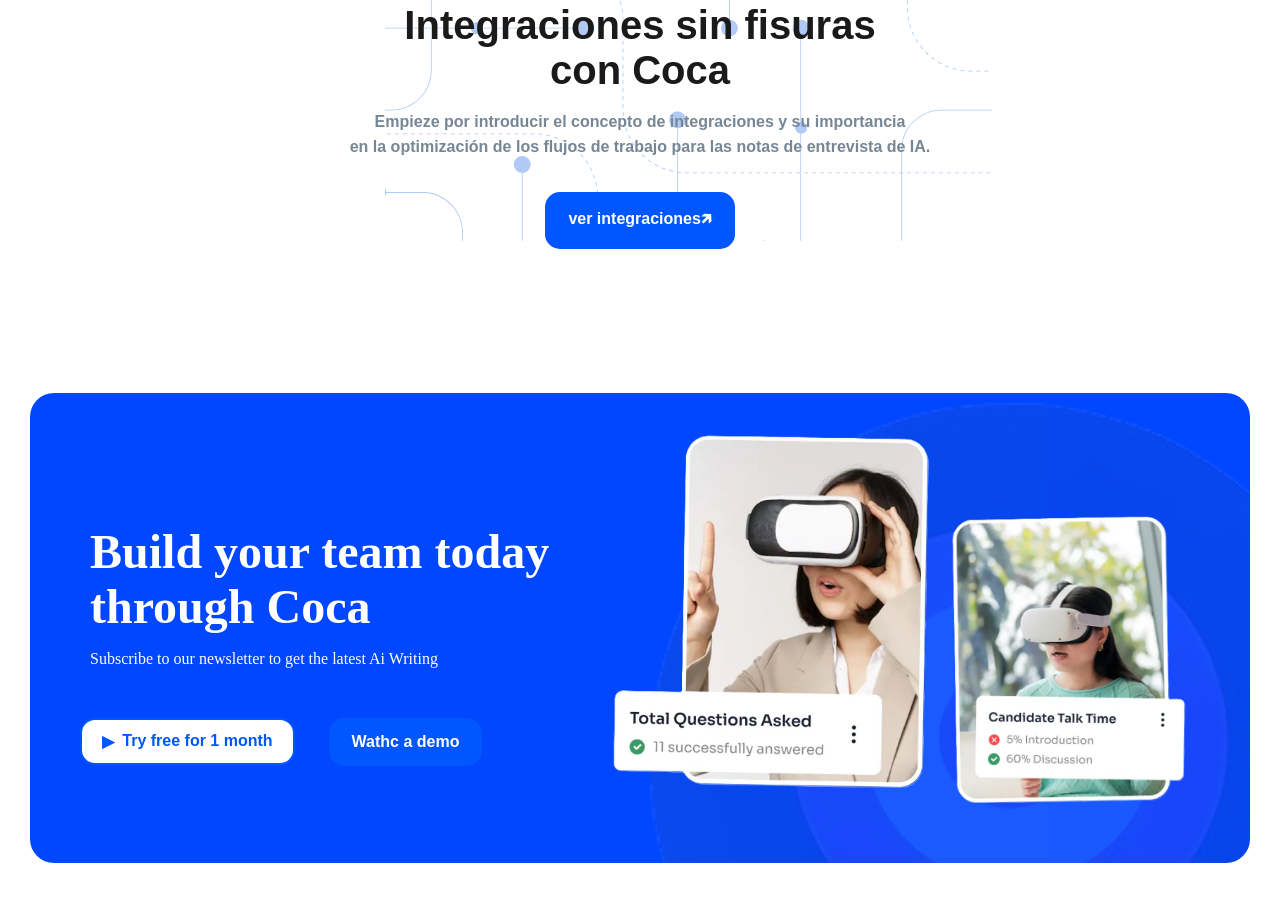
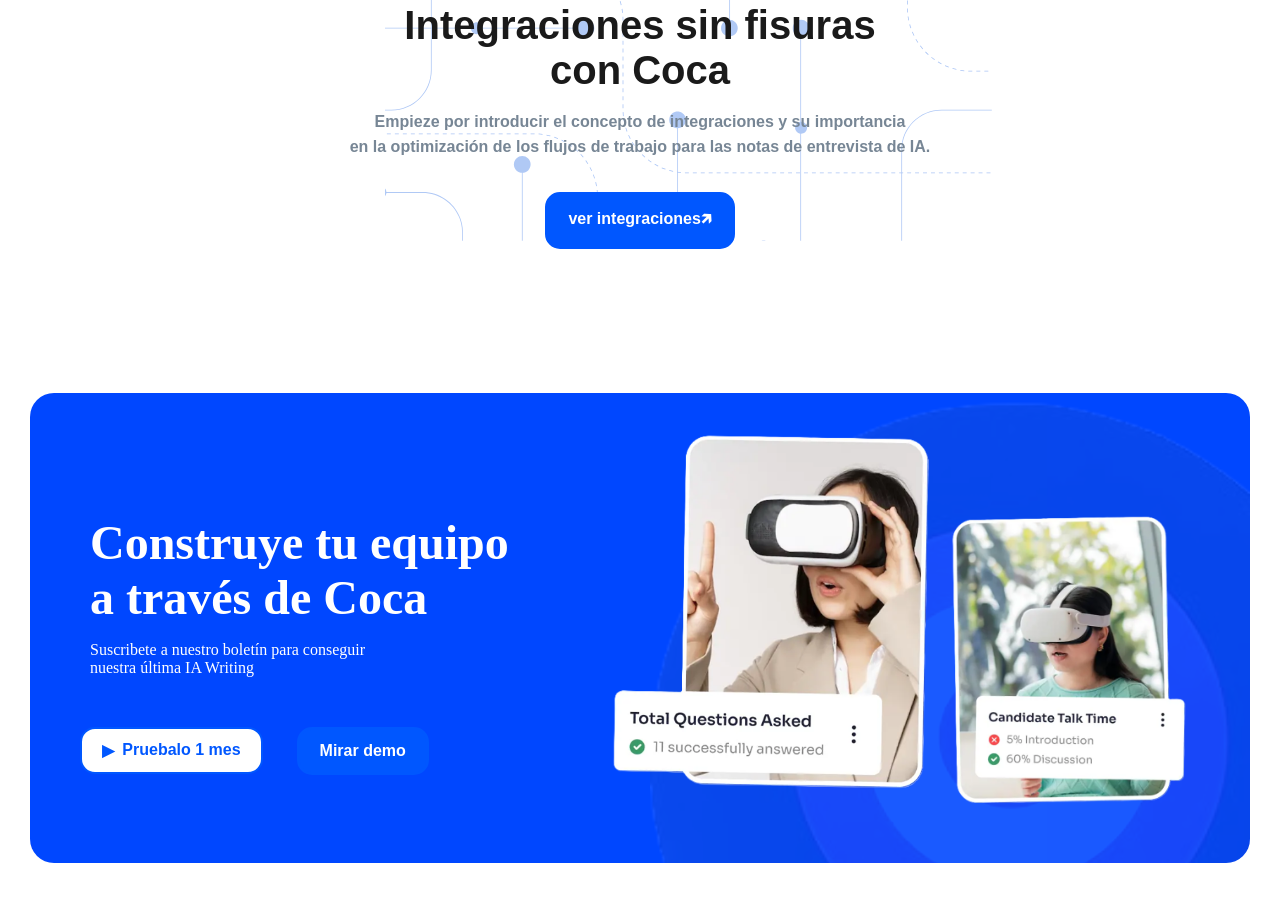
Before and after one commit to ANNDREW492/Practicas1, a plain HTML site: page index.html in a window 1280 px wide. Shown: the part 3362-4263 px from the top of the page. Drawn offline with Linux system fonts and the light colour scheme.

Commit message:
pasando el texto al español

```diff
--- a/index.html
+++ b/index.html
@@ -187,14 +187,15 @@
             <div class="content-wrapper">
 
                 <div class="text-content">
-                    <h1>Build your team today <br> through Coca</h1>
-                    <p>Subscribe to our newsletter to get the latest Ai Writing</p><br>
+                    <h1>Construye tu equipo <br> a través de Coca</h1>
+                    <p>Suscribete a nuestro boletín para conseguir<br>
+                        nuestra última IA Writing</p><br>
 
 
                     <div class="buttons" style="margin-left: -40px;">
-                        <a href="#" class="btn outline-btn"><span class="icon">▶</span> Try free for 1 month
+                        <a href="#" class="btn outline-btn"><span class="icon">▶</span> Pruebalo 1 mes
                         </a>
-                        <a href="#" class="btn primary-btn">Wathc a demo</a>
+                        <a href="#" class="btn primary-btn">Mirar demo</a>
                     </div>
                 </div>
 
```
